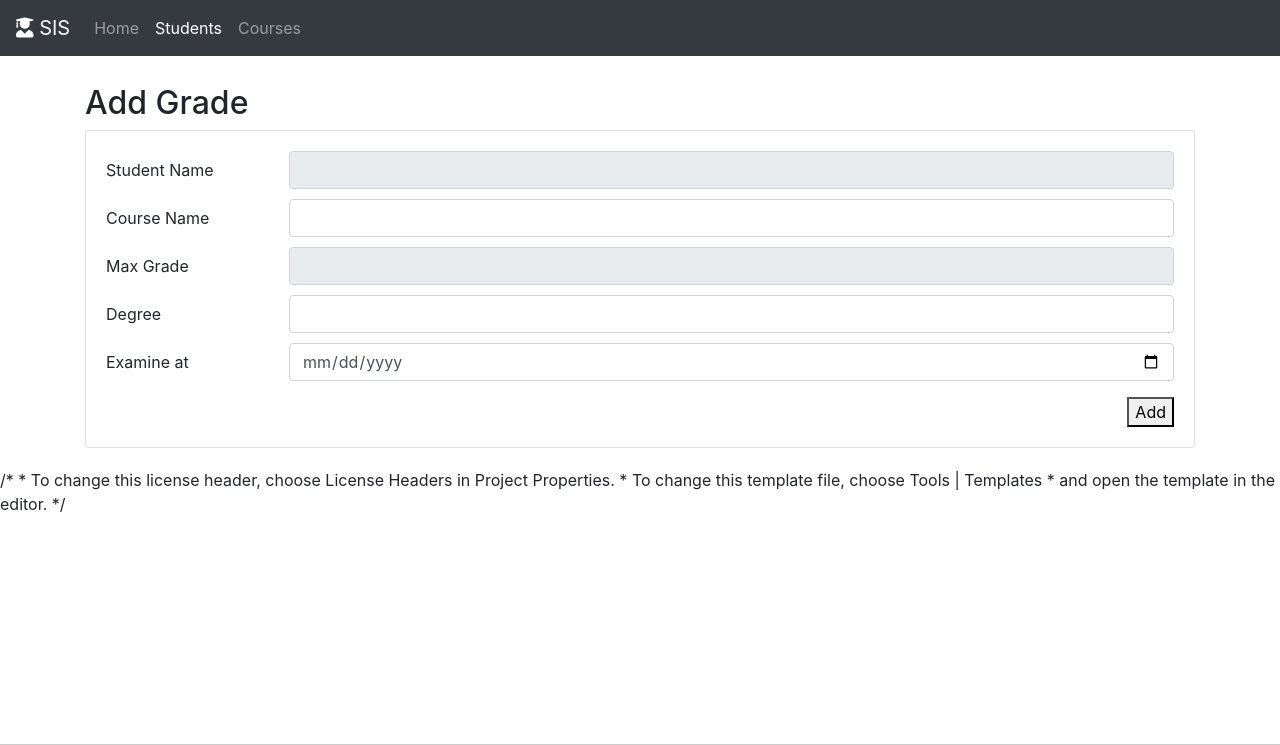
After one commit to marwanmostfa/SE2018G13_Assignment-1, a PHP site: page /addgrade.php in a window 1280 px wide. The commit adds this page. Shown: the top 745 px of the page. Run offline with PHP 8.4, Linux system fonts and the light colour scheme; data that the repository does not hold is empty.

Commit message:
ya ibrahim shof el 7al b3d eznk :(

```diff
--- /dev/null
+++ b/addgrade.php
@@ -0,0 +1,85 @@
+<?php
+include_once("./controllers/common.php");
+include_once('./components/head.php');
+include_once('./models/grade.php');
+$id = safeGet('id');
+Database::connect('school', 'root', '');
+$grades = new Grade($id, "std");
+?>
+
+
+<body>
+    <header>
+        <!-- Fixed navbar -->
+        <nav class="navbar navbar-expand-md navbar-dark fixed-top bg-dark">
+            <a class="navbar-brand" href="./Home.php"> <i class="fas fa-user-graduate"></i> SIS</a>
+            <button class="navbar-toggler" type="button" data-toggle="collapse" data-target="#navbarCollapse" aria-controls="navbarCollapse" aria-expanded="false" aria-label="Toggle navigation">
+                <span class="navbar-toggler-icon"></span>
+            </button>
+            <div class="collapse navbar-collapse" id="navbarCollapse">
+                <ul class="navbar-nav mr-auto">
+                    <li class="nav-item">
+                        <a class="nav-link" href="./Home.php">Home</a>
+                    </li>
+                    <li class="nav-item active">
+                        <a class="nav-link" href="./students.php">Students<span class="sr-only">(current)</span></a>
+                    </li>
+                    <li class="nav-item">
+                        <a class="nav-link" href="./courses.php">Courses</a>
+                    </li>
+                </ul>
+            </div>
+        </nav>
+    </header>
+    <!-- Begin page content -->
+    <main role="main" class="container">
+
+        <h2 class="mt-4"><?= ($id) ? "Edit" : "Add" ?> Grade</h2>
+
+        <form action="controllers/addgrade.php" method="post">
+            <input type="hidden" name="id" value="<?= $grades->get('id') ?>">
+
+
+            <div class="card">
+                <div class="card-body">
+                    <div class="form-group row gutters">
+
+                        <label  for="" class="col-sm-2 col-form-label">Student Name</label>
+                        <div class="col-sm-10" style="margin-bottom: 10px">
+                            <input class="form-control" type="text"  value="<?= $grades->get('std_name') ?>" disabled>
+                        </div>
+
+                        <label  for="" class="col-sm-2 col-form-label">Course Name</label>
+                        <div class="col-sm-10" style="margin-bottom: 10px">
+                            <input class="form-control" type="text"  value="<?= $grades->get('crs_name') ?>" >
+                        </div>
+
+                        <label  for="" class="col-sm-2 col-form-label">Max Grade</label>
+                        <div class="col-sm-10" style="margin-bottom: 10px">
+                            <input class="form-control" type="text"  value="<?= $grades->get('max_degree') ?>" disabled>
+                        </div>
+
+
+                        <label  for="" class="col-sm-2 col-form-label">Degree</label>
+                        <div class="col-sm-10" style="margin-bottom: 10px">
+                            <input class="form-control" type="text" name="degree" value="<?= $grades->get('degree') ?>" required>
+                        </div>
+                        <label for="" class="col-sm-2 col-form-label">Examine at</label>
+                        <div class="col-sm-10">
+                            <input class="form-control" type="date" name="examine_at" value="<?= $grades->get('examine_at') ?>" required>
+                        </div>
+                    </div>
+                    <div class="form-group">
+                        <button class="button float-right" type="submit"><?= ($id) ? "Save" : "Add" ?></button>
+                    </div>
+                </div>
+            </div>
+        </form>
+
+        <?php include_once('./components/tail.php') ?>
+
+/*
+ * To change this license header, choose License Headers in Project Properties.
+ * To change this template file, choose Tools | Templates
+ * and open the template in the editor.
+ */
--- a/models/grade.php
+++ b/models/grade.php
@@ -62,7 +62,13 @@ class Grade extends Database {
         }
         return $grades;
     }
+    public static function add($course_id, $degree, $examine_at){
+//                     $sql = "UPDATE grades SET degree = ?,examine_at = ? WHERE course_id = ?;";
+//        Database::$db->prepare($sql)->execute([$degree, $examine_at, $this->course_id]);
+          $sql = "UPDATE grades SET degree = ?,examine_at = ? WHERE course_id = ?;";
+        Database::$db->prepare($sql)->execute([$this->degree, $this->examine_at, $this->course_id]);
 
+    }
 }
 
 ?>
```
Also changed, not shown: controllers/addgrade.php (added, +17 -0 lines), students.php (+5 -2 lines).
